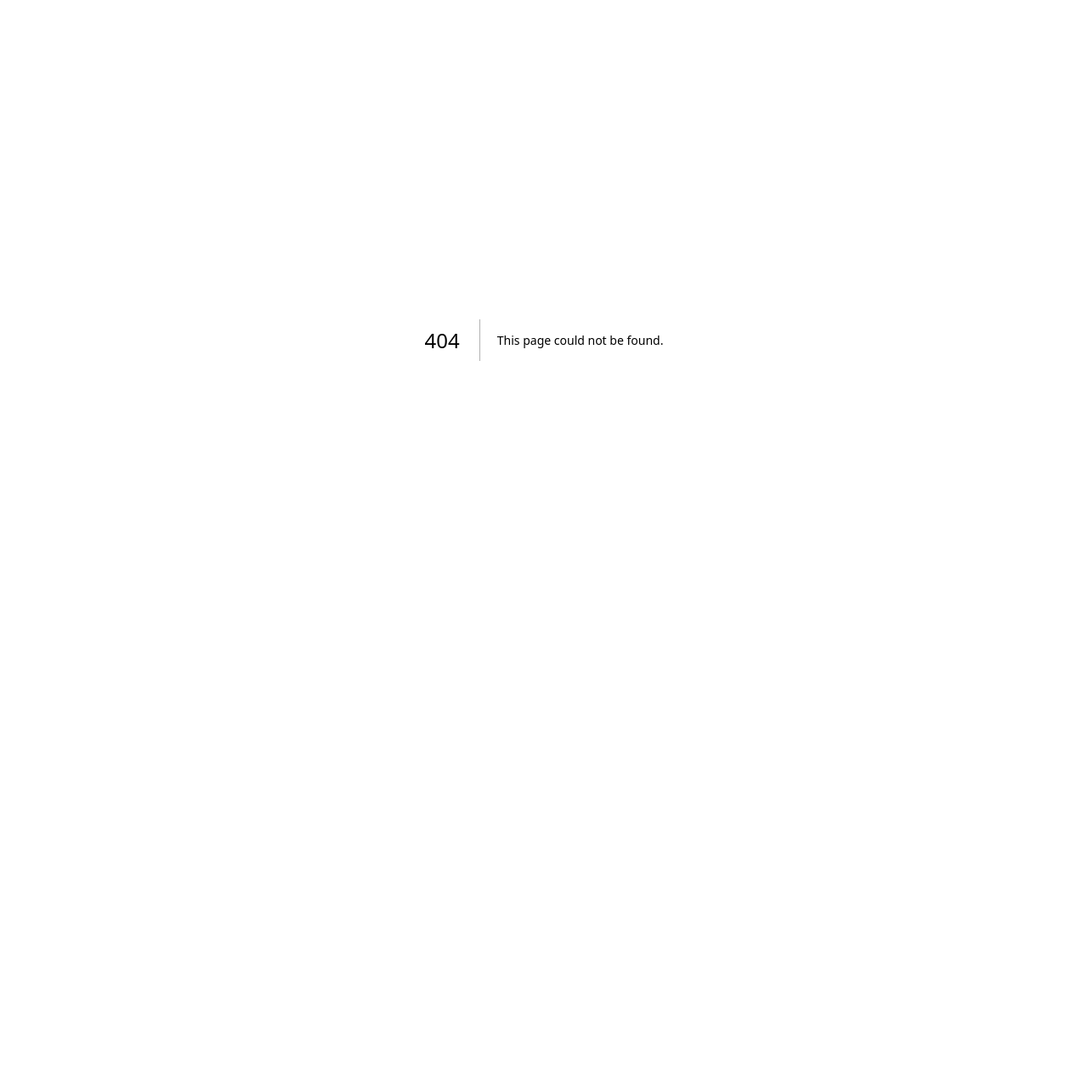
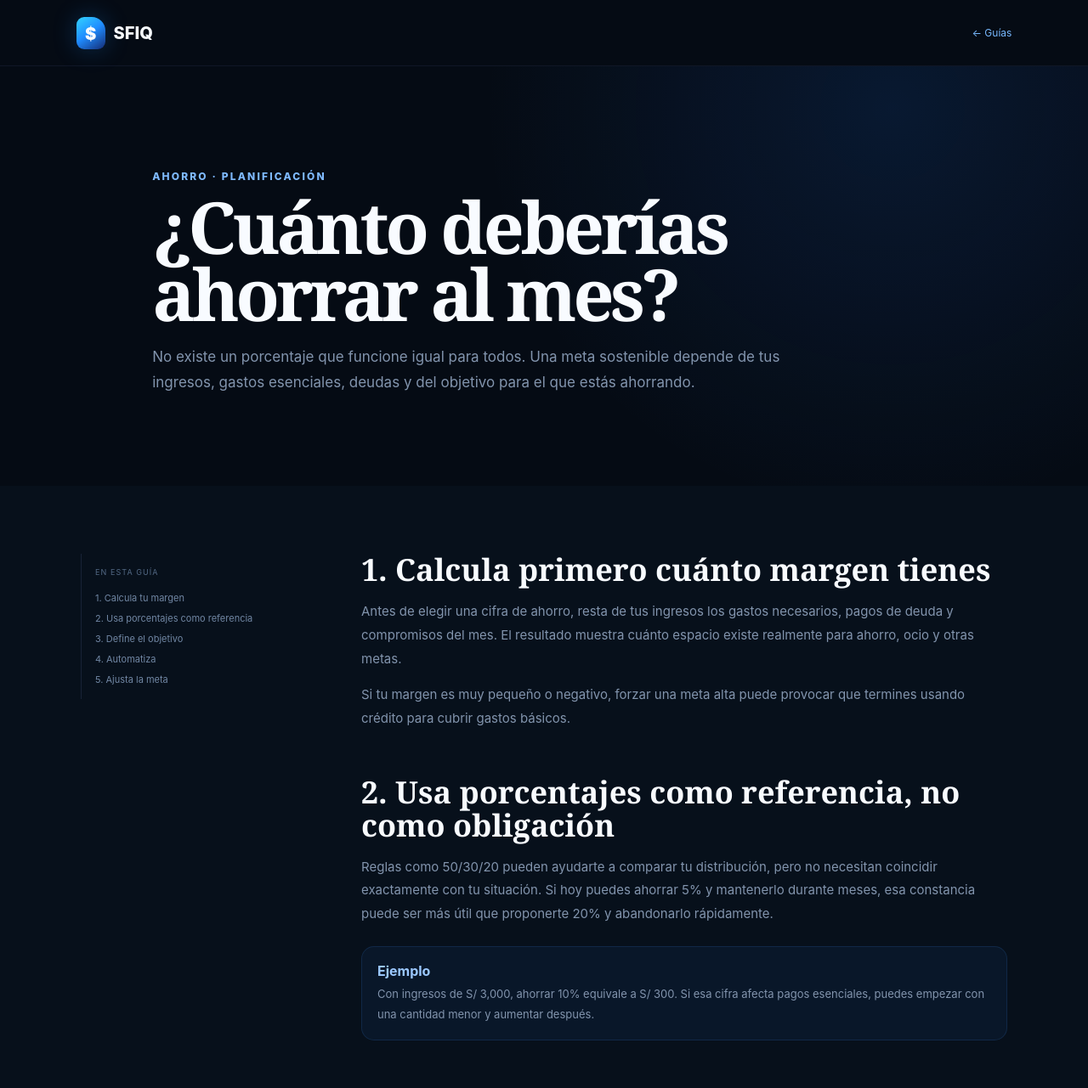
Before and after one commit to Sofonias-23/MiFinanzas, a Next.js app in the folder web/: page /guias/cuanto-ahorrar-al-mes in a window 1280 px wide. Before the commit this address had no page. Shown: the top 1281 px of the page at 85% size. Before the commit the page ends 800 px from the top, so only its background shows below. Built offline with nearby package versions, Linux system fonts and the light colour scheme.

Commit message:
Crear guía SEO sobre cuánto ahorrar al mes

```diff
--- /dev/null
+++ b/web/app/guias/cuanto-ahorrar-al-mes/page.tsx
@@ -0,0 +1,103 @@
+import type { Metadata } from 'next';
+
+const description =
+  'Descubre cómo definir cuánto ahorrar al mes según tus ingresos, gastos, deudas y objetivos, sin depender de un porcentaje rígido.';
+
+export const metadata: Metadata = {
+  title: 'Cuánto ahorrar al mes: cómo definir una meta realista',
+  description,
+  alternates: { canonical: '/guias/cuanto-ahorrar-al-mes' },
+  openGraph: {
+    type: 'article',
+    url: 'https://sfiq.app/guias/cuanto-ahorrar-al-mes',
+    title: 'Cuánto ahorrar al mes: cómo definir una meta realista | SFIQ',
+    description,
+    siteName: 'SFIQ',
+    locale: 'es_PE',
+  },
+  twitter: {
+    card: 'summary_large_image',
+    title: 'Cuánto ahorrar al mes: cómo definir una meta realista | SFIQ',
+    description,
+  },
+};
+
+const articleSchema = {
+  '@context': 'https://schema.org',
+  '@type': 'Article',
+  headline: 'Cuánto ahorrar al mes: cómo definir una meta realista',
+  description,
+  mainEntityOfPage: 'https://sfiq.app/guias/cuanto-ahorrar-al-mes',
+  url: 'https://sfiq.app/guias/cuanto-ahorrar-al-mes',
+  inLanguage: 'es',
+  author: { '@type': 'Organization', name: 'SFIQ', url: 'https://sfiq.app/' },
+  publisher: { '@type': 'Organization', name: 'SFIQ', url: 'https://sfiq.app/' },
+};
+
+export default function CuantoAhorrarPage() {
+  return (
+    <main className="articlePage">
+      <script type="application/ld+json" dangerouslySetInnerHTML={{ __html: JSON.stringify(articleSchema) }} />
+      <ArticleHeader />
+      <article className="articleWrap">
+        <header className="articleHero">
+          <p className="eyebrow">AHORRO · PLANIFICACIÓN</p>
+          <h1>¿Cuánto deberías ahorrar al mes?</h1>
+          <p>No existe un porcentaje que funcione igual para todos. Una meta sostenible depende de tus ingresos, gastos esenciales, deudas y del objetivo para el que estás ahorrando.</p>
+        </header>
+
+        <div className="articleBody">
+          <aside>
+            <span>EN ESTA GUÍA</span>
+            <a href="#margen">1. Calcula tu margen</a>
+            <a href="#porcentaje">2. Usa porcentajes como referencia</a>
+            <a href="#objetivo">3. Define el objetivo</a>
+            <a href="#automatico">4. Automatiza</a>
+            <a href="#ajuste">5. Ajusta la meta</a>
+          </aside>
+
+          <div>
+            <section id="margen">
+              <h2>1. Calcula primero cuánto margen tienes</h2>
+              <p>Antes de elegir una cifra de ahorro, resta de tus ingresos los gastos necesarios, pagos de deuda y compromisos del mes. El resultado muestra cuánto espacio existe realmente para ahorro, ocio y otras metas.</p>
+              <p>Si tu margen es muy pequeño o negativo, forzar una meta alta puede provocar que termines usando crédito para cubrir gastos básicos.</p>
+            </section>
+
+            <section id="porcentaje">
+              <h2>2. Usa porcentajes como referencia, no como obligación</h2>
+              <p>Reglas como 50/30/20 pueden ayudarte a comparar tu distribución, pero no necesitan coincidir exactamente con tu situación. Si hoy puedes ahorrar 5% y mantenerlo durante meses, esa constancia puede ser más útil que proponerte 20% y abandonarlo rápidamente.</p>
+              <div className="articleCallout"><b>Ejemplo</b><p>Con ingresos de S/ 3,000, ahorrar 10% equivale a S/ 300. Si esa cifra afecta pagos esenciales, puedes empezar con una cantidad menor y aumentar después.</p></div>
+            </section>
+
+            <section id="objetivo">
+              <h2>3. Una meta concreta ayuda a elegir la cantidad</h2>
+              <p>No es lo mismo ahorrar para un fondo de emergencia que para unas vacaciones o una compra. Divide el objetivo total entre el número de meses disponibles para obtener una referencia mensual.</p>
+              <p>Si necesitas S/ 1,200 dentro de seis meses, una referencia simple sería S/ 200 al mes. Después comprueba si ese monto cabe dentro de tu presupuesto real.</p>
+            </section>
+
+            <section id="automatico">
+              <h2>4. Separa el ahorro antes de que se mezcle con el gasto</h2>
+              <p>Reservar el dinero al inicio del ciclo puede reducir la probabilidad de gastarlo accidentalmente. Puedes tratar el ahorro como otra categoría del presupuesto y registrar su avance cada mes.</p>
+            </section>
+
+            <section id="ajuste">
+              <h2>5. Revisa la meta cuando cambien tus ingresos o gastos</h2>
+              <p>Una buena meta de ahorro no tiene que ser idéntica todo el año. Si aumentan tus ingresos, puedes elevarla. Si aparece una obligación importante, puedes reducirla temporalmente sin abandonar el hábito.</p>
+              <p>Si todavía no tienes una reserva para imprevistos, revisa también la guía de <a href="/guias/fondo-emergencia">fondo de emergencia</a>.</p>
+            </section>
+
+            <div className="articleNext">
+              <span>CALCULA</span>
+              <h3>Compara tus ingresos, gastos y margen disponible antes de elegir una meta.</h3>
+              <a href="/calculadoras#presupuesto">Abrir calculadora de presupuesto →</a>
+            </div>
+          </div>
+        </div>
+      </article>
+      <ArticleFooter />
+    </main>
+  );
+}
+
+function ArticleHeader(){return <header className="articleTop"><a className="brand" href="/"><span className="brandMark"><span className="brandDollar">$</span></span><span>SFIQ</span></a><a href="/guias">← Guías</a></header>}
+function ArticleFooter(){return <footer className="publicFooter"><a className="brand" href="/"><span className="brandMark"><span className="brandDollar">$</span></span><span>SFIQ</span></a><div><a href="/guias">Guías</a><a href="/calculadoras">Calculadoras</a></div><span>© 2026 SFIQ</span></footer>}
```
